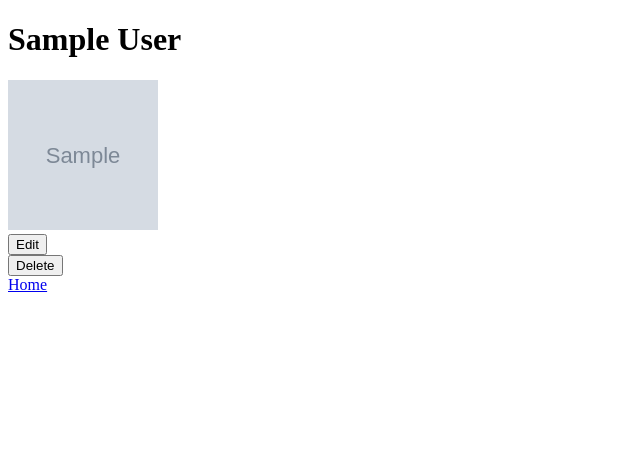
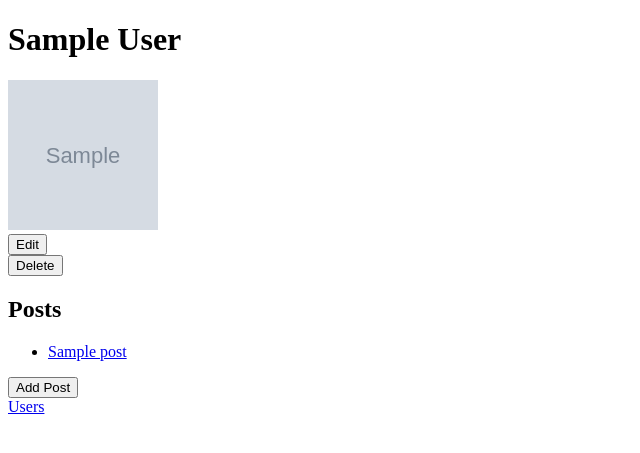
Before and after one commit to NikolaiSobi/blogly, a Flask app: page /1 in a window 1280 px wide. Shown: the top 453 px of the page, without its empty margins (0-640 px from the left). Run offline with Flask 3, Linux system fonts and the light colour scheme; tables that the repository leaves empty hold one stand-in row (values such as "Sample post"); grey boxes marked "Sample" are stand-in pictures.

Commit message:
finished project

```diff
--- a/app.py
+++ b/app.py
@@ -38,7 +38,7 @@ def edited(user_id):
     user = User.query.get(user_id)
     user.first_name = first_name if first_name else user.first_name
     user.last_name = last_name if last_name else user.last_name
-    user.image_url = image_url if image_url else "https://cdn.pixabay.com/photo/2015/10/05/22/37/blank-profile-picture-973460_1280.png"
+    user.image_url = image_url if image_url else user.image_url
     db.session.add(user)
     db.session.commit()
     return redirect(f"/{user.id}")
@@ -56,6 +56,7 @@ def edit_user(user_id):
 
 @app.route('/delete<int:user_id>', methods=['GET', 'POST'])
 def delete_user(user_id):
+    Post.query.filter_by(user_id = user_id).delete()
     User.query.filter_by(id = user_id).delete()
     db.session.commit()
     return redirect('/')
@@ -65,4 +66,55 @@ def delete_user(user_id):
 def show_user(user_id):
     """Show details about single user"""
     user = User.query.get_or_404(user_id)
-    return render_template("details.html", user=user)
+    posts = Post.query.get(user_id)
+    post_all = Post.query.all()
+    return render_template("details.html", user=user, posts=posts, post_all=post_all)
+
+@app.route('/createPost<int:user_id>')
+def create_post(user_id):
+    user = User.query.get(user_id)
+    return render_template('createPost.html', user=user)
+
+@app.route('/addPost<int:user_id>', methods=['GET','POST'])
+def addPost(user_id):
+    title = request.form['title']
+    content = request.form['content']
+    post = Post(title=title, content=content, user_id=user_id)
+
+    db.session.add(post)
+    db.session.commit()
+
+    return redirect(f'/{user_id}')
+
+@app.route('/user<int:user_id>/post<int:post_id>')
+def post_details(user_id, post_id):
+    post = Post.query.get(post_id)
+    user = User.query.get(user_id)
+
+    return render_template('postDetails.html', post=post, user=user)
+
+@app.route('/edit/user<int:user_id>/post<int:post_id>')
+def editPost(user_id, post_id):
+    user = User.query.get(user_id)
+    post = Post.query.filter(Post.id == post_id).first()
+
+    return render_template('editPost.html', user=user, post=post)
+
+@app.route('/delete/user<int:user_id>/<int:post_id>', methods=['POST'])
+def deletePost(user_id, post_id):
+    Post.query.filter(Post.id == post_id).delete()
+    db.session.commit()
+    return redirect(f'/{user_id}')
+
+@app.route('/editing/user<int:user_id>/post<int:post_id>', methods=['POST'])
+def editing_post(user_id, post_id):
+    post = Post.query.filter(Post.id == post_id).first()
+    title = request.form['title']
+    content = request.form['post']
+
+    post.title = title if title else post.title
+    post.content = content
+    db.session.add(post)
+    db.session.commit()
+
+    return redirect(f'/{user_id}')
--- a/templates/details.html
+++ b/templates/details.html
@@ -7,7 +7,11 @@
 </head>
 <body>
     <h1>{{user.first_name}} {{user.last_name}}</h1>
-    <img src={{user.image_url}} width="150" height="150">
+    {% if user.image_url %}
+        <img src={{user.image_url}} width="150" height="150">
+    {% else %}
+        <img src="https://cdn.pixabay.com/photo/2015/10/05/22/37/blank-profile-picture-973460_1280.png" width="150" height="150">
+    {% endif %}
     <form action="/edit{{user.id}}">
     <button>Edit</button>
     </form>
@@ -15,7 +19,21 @@
     <form action="/delete{{user.id}}">
         <button>Delete</button>
     </form>
-    <div></div>
-    <a href="/">Home</a>
+    <h2>Posts</h2>
+    <ul>
+        {% if posts %}
+            {% for i in post_all %}
+                {% if i.user_id == user.id %}
+                    <li><a href="/user{{user.id}}/post{{i.id}}">{{i.title}}</a></li>
+                {% else %}
+                {% endif %}
+            {% endfor %}
+        {% else %}
+        {% endif %}
+    </ul>
+    <form action="/createPost{{user.id}}">
+        <button type="submit">Add Post</button>
+    </form>
+    <a href="/">Users</a>
 </body>
 </html>
--- a/templates/edit.html
+++ b/templates/edit.html
@@ -13,5 +13,6 @@
         <input type="text" name="image" placeholder="image URL">
         <button type="submit">Submit</button>
     </form>
+    <a href="/">Go back</a>
 </body>
 </html>
```
Also changed, not shown: models.py (+16 -2 lines), templates/createPost.html (added, +21 -0 lines), templates/editPost.html (added, +21 -0 lines), templates/postDetails.html (added, +22 -0 lines).
